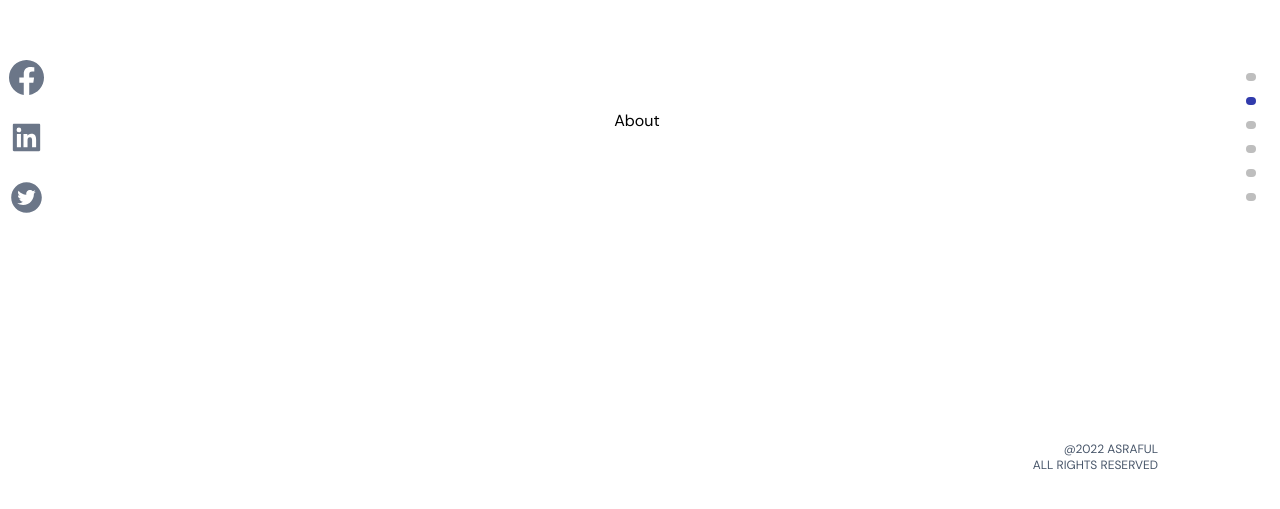
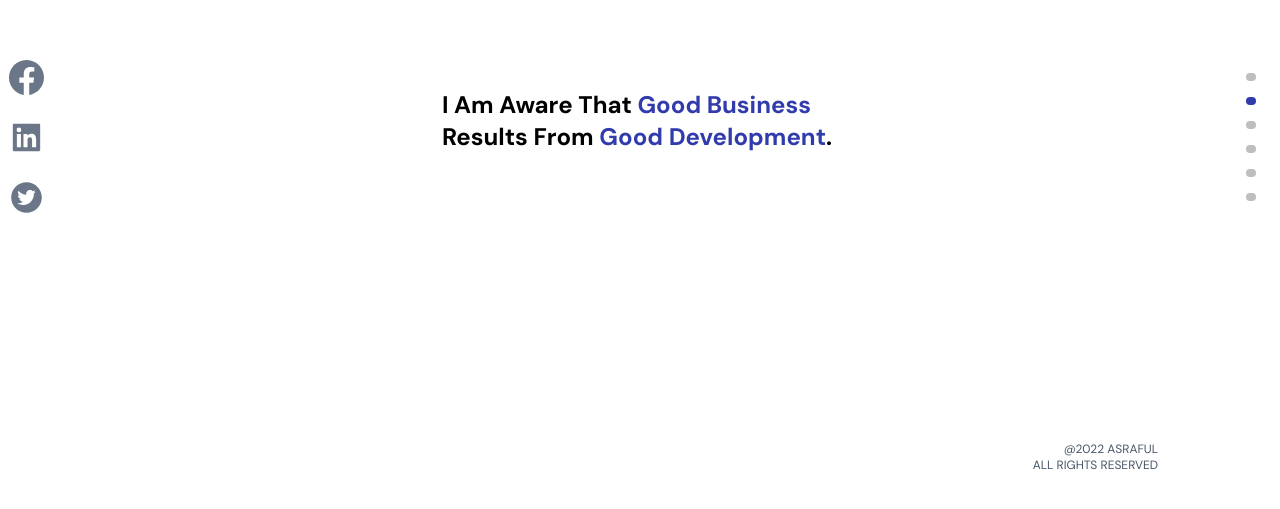
Before and after one commit to Asraful-code235/production-portfolio, a Next.js app: page /container/About in a window 1280 px wide. Shown: the part 263-772 px from the top of the page. Built offline with nearby package versions, Linux system fonts and the light colour scheme.

Commit message:
added about

```diff
--- a/pages/container/About.jsx
+++ b/pages/container/About.jsx
@@ -1,9 +1,23 @@
 import React from 'react';
+import { motion } from 'framer-motion';
 
 import { AppWrap, MotionWrap } from '../wrapper';
+// import {urlFor,client} from "./"
 
 const About = () => {
-  return <div>About</div>;
+  return (
+    <motion.div className="flex flex-col items-center justify-center">
+      <h2 className="capitalize font-bold  text-2xl">
+        I am aware that <span className="text-[#313bac]">good business</span>{' '}
+        <br />
+        results from <span className="text-[#313bac]">good development</span>.
+      </h2>
+
+      <motion.div>
+        <motion.div></motion.div>
+      </motion.div>
+    </motion.div>
+  );
 };
 
 export default AppWrap(
```
